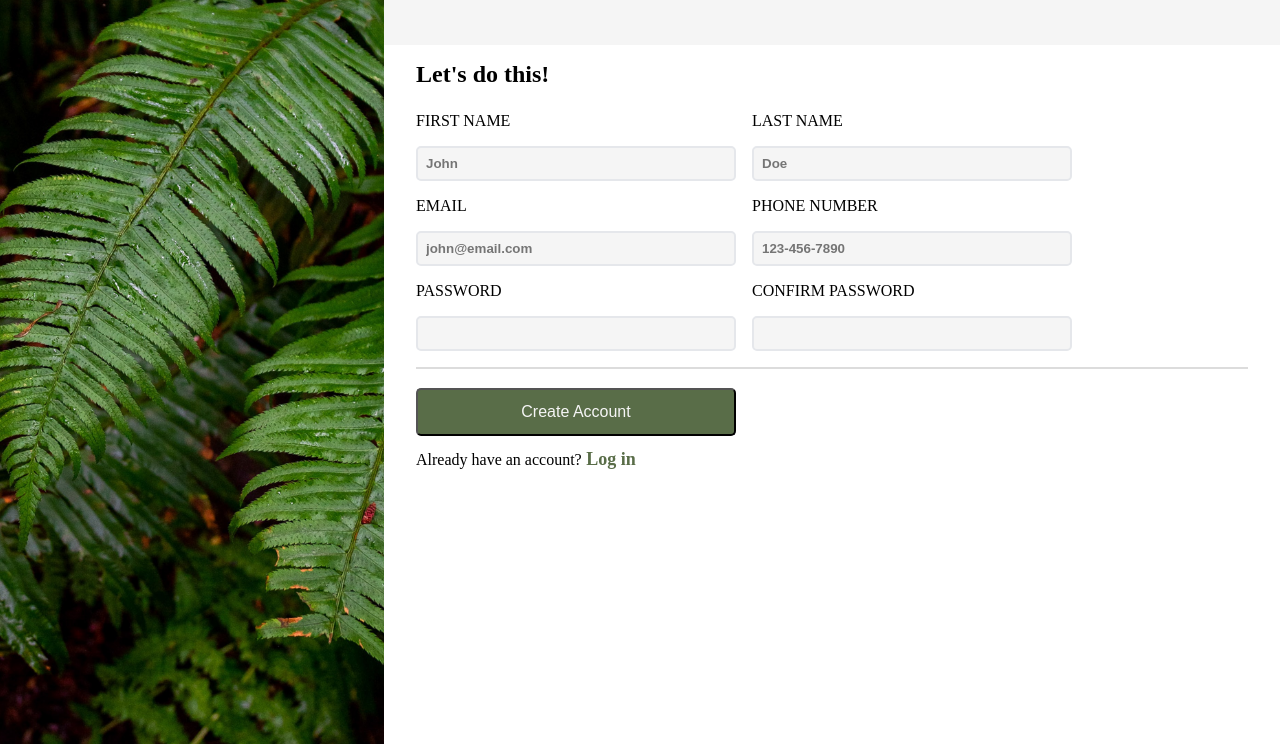
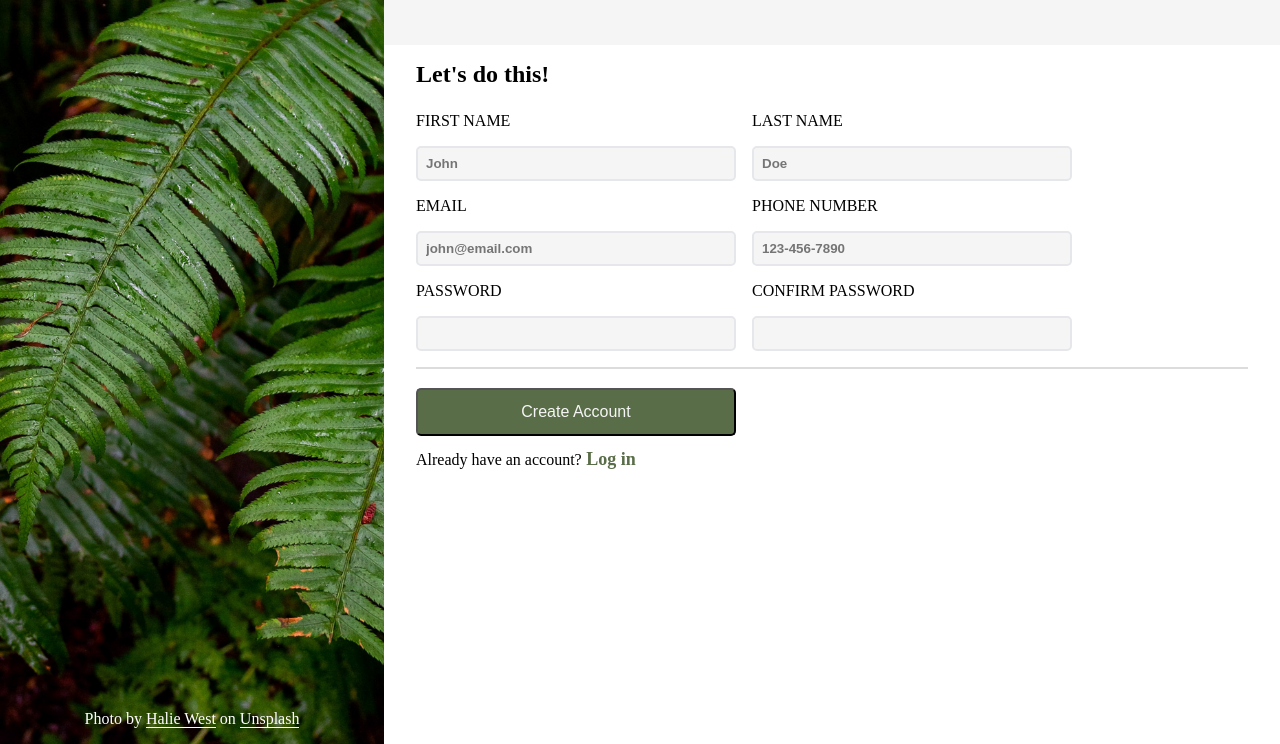
Before and after one commit to Rajasekhar342/sign-up-form, a plain HTML site: page index.html in a window 1280 px wide. Shown: the part 216-960 px from the top of the page. Drawn offline with Linux system fonts and the light colour scheme; a script that the page names is missing.

Commit message:
addcredits to the background image

```diff
--- a/index.html
+++ b/index.html
@@ -19,6 +19,10 @@
         />
         <h1 class="hero__header">ODIN</h1>
       </div>
+      <p class="credits">
+        Photo by <span class="underline">Halie West</span> on
+        <span class="underline">Unsplash</span>
+      </p>
     </hero>
     <main class="main">
       <section class="section-one">
--- a/styles.css
+++ b/styles.css
@@ -35,7 +35,18 @@ body {
   background: gray 0.5;
   background-color: hsla(0, 0%, 0%, 0.405);
 }
-
+.credits {
+  position: absolute;
+  bottom: 1rem;
+  color: #fff;
+}
+.underline {
+  border-bottom: 1px solid #fff;
+  cursor: pointer;
+}
+.underline:hover {
+  border-bottom: 1px solid gray;
+}
 .hero img {
   width: 50px;
 }
```
